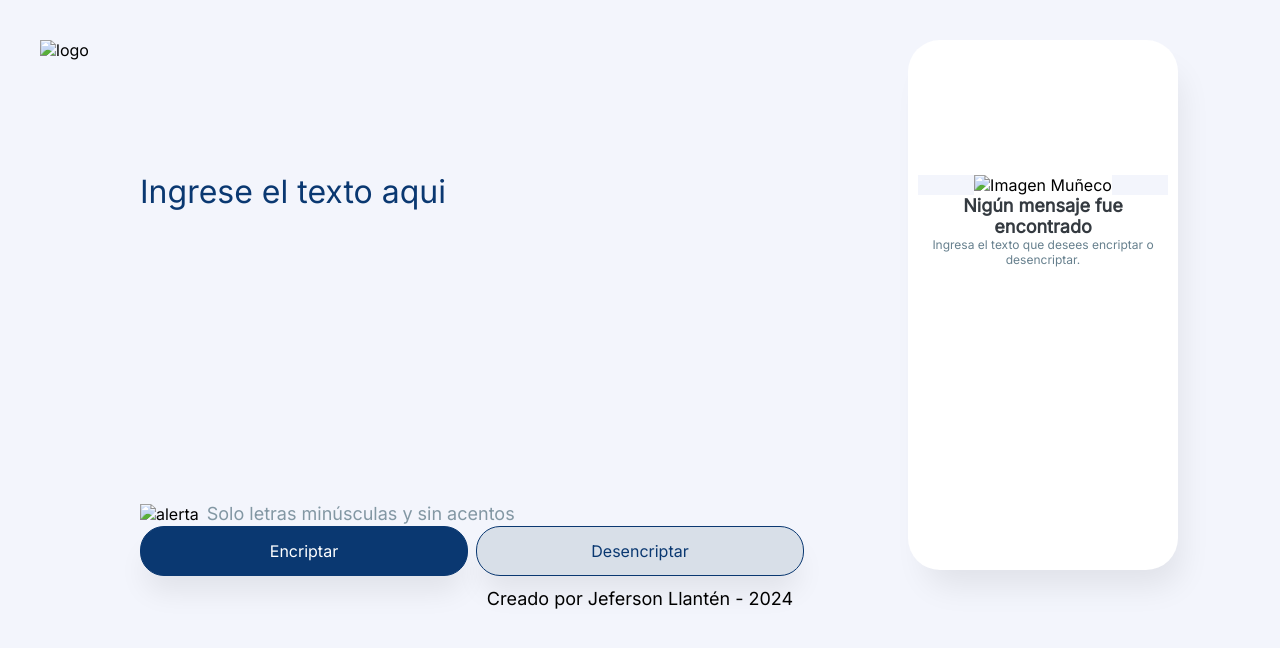
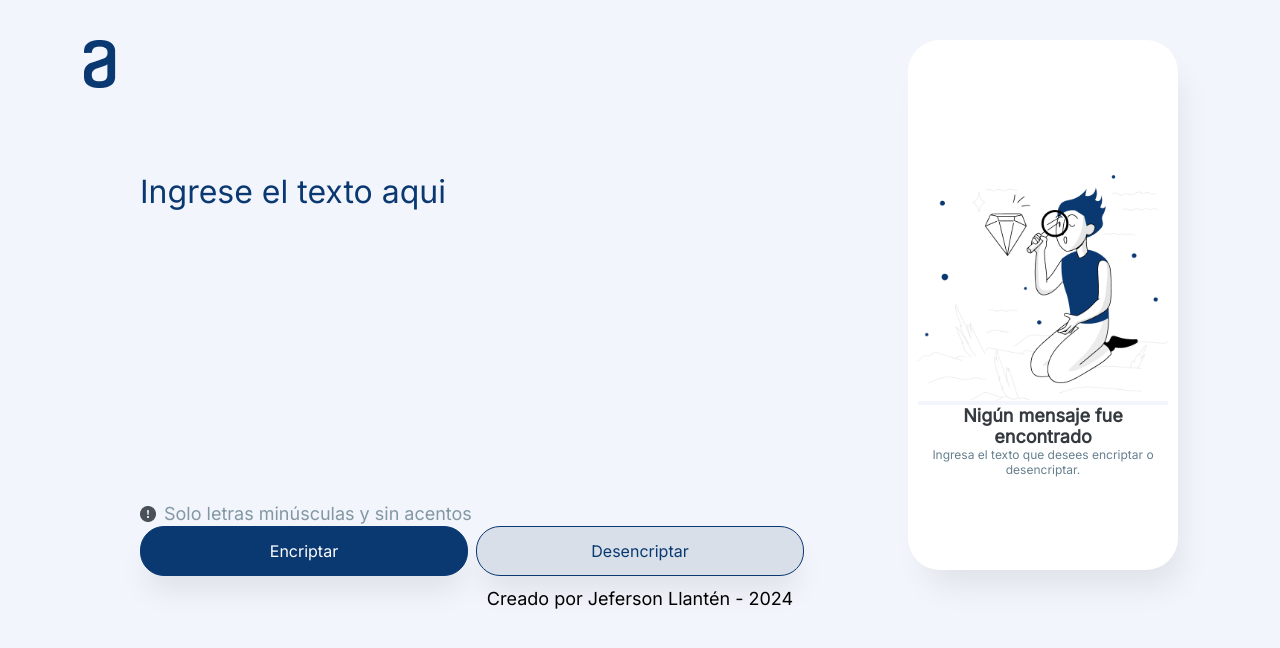
Before and after one commit to JefersonDcl/Encriptador-texto, a plain HTML site: page index.html in a window 1280 px wide. Drawn offline with Linux system fonts and the light colour scheme; the site is published under a folder, as on GitHub Pages, so addresses that start at the root find nothing.

Commit message:
Version final

```diff
--- a/index.html
+++ b/index.html
@@ -10,7 +10,7 @@
 
     <header>
         <div class="header">
-            <img class="logo" src="/imagenes/Logo.png" alt="logo">
+            <img class="logo" src="imagenes/Logo.png" alt="logo">
         </div>
     </header>
 
@@ -19,7 +19,7 @@
             <textarea placeholder="Ingrese el texto aqui" class="cajatexto"></textarea>
 
             <div class="alerta">
-                <img src="/imagenes/bi_exclamation-circle-fill.png" alt="alerta" class="img-alerta">
+                <img src="imagenes/bi_exclamation-circle-fill.png" alt="alerta" class="img-alerta">
                 <p class="texto-alerta">Solo letras minúsculas y sin acentos</p>
             </div>
 
@@ -32,7 +32,7 @@
 
         <section class="seccion2">
             <div id="tarjeta-contenedor" class="tarjeta-contenedor">
-                <img id="img-muneco" src="/imagenes/Muñeco.png" alt="Imagen Muñeco" class="img-muneco">
+                <img id="img-muneco" src="imagenes/Muñeco.png" alt="Imagen Muñeco" class="img-muneco">
                 <p id="textoInfouno" class="texto-uno">Nigún mensaje fue encontrado</p>
                 <p id="textoInfodos" class="texto-dos">Ingresa el texto que desees encriptar o desencriptar.</p>
 
```
